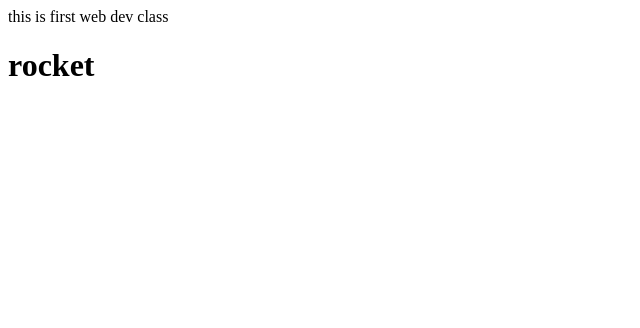
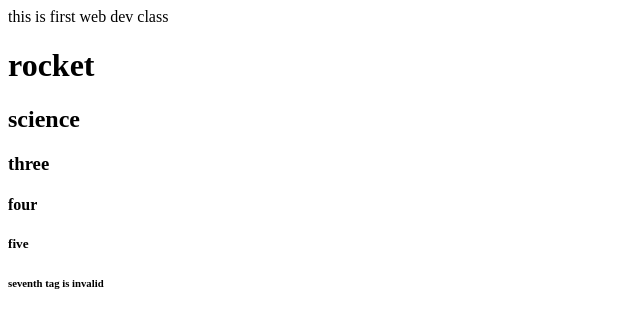
Before and after one commit to abhilasha-shrestha-555/web-devp, a plain HTML site: page index.html in a window 1280 px wide. Shown: the whole page, without its empty margins (0-640 px from the left). Drawn offline with Linux system fonts and the light colour scheme.

Commit message:
headings

```diff
--- a/index.html
+++ b/index.html
@@ -8,5 +8,10 @@
 <body>
     this is first web dev class
     <h1> rocket </h1>
+    <h2> science </h2>
+    <h3> three </h3>
+    <h4> four </h4>
+    <h5> five </h5>
+    <h6> seventh tag is invalid </h6>
 </body>
 </html>
```
